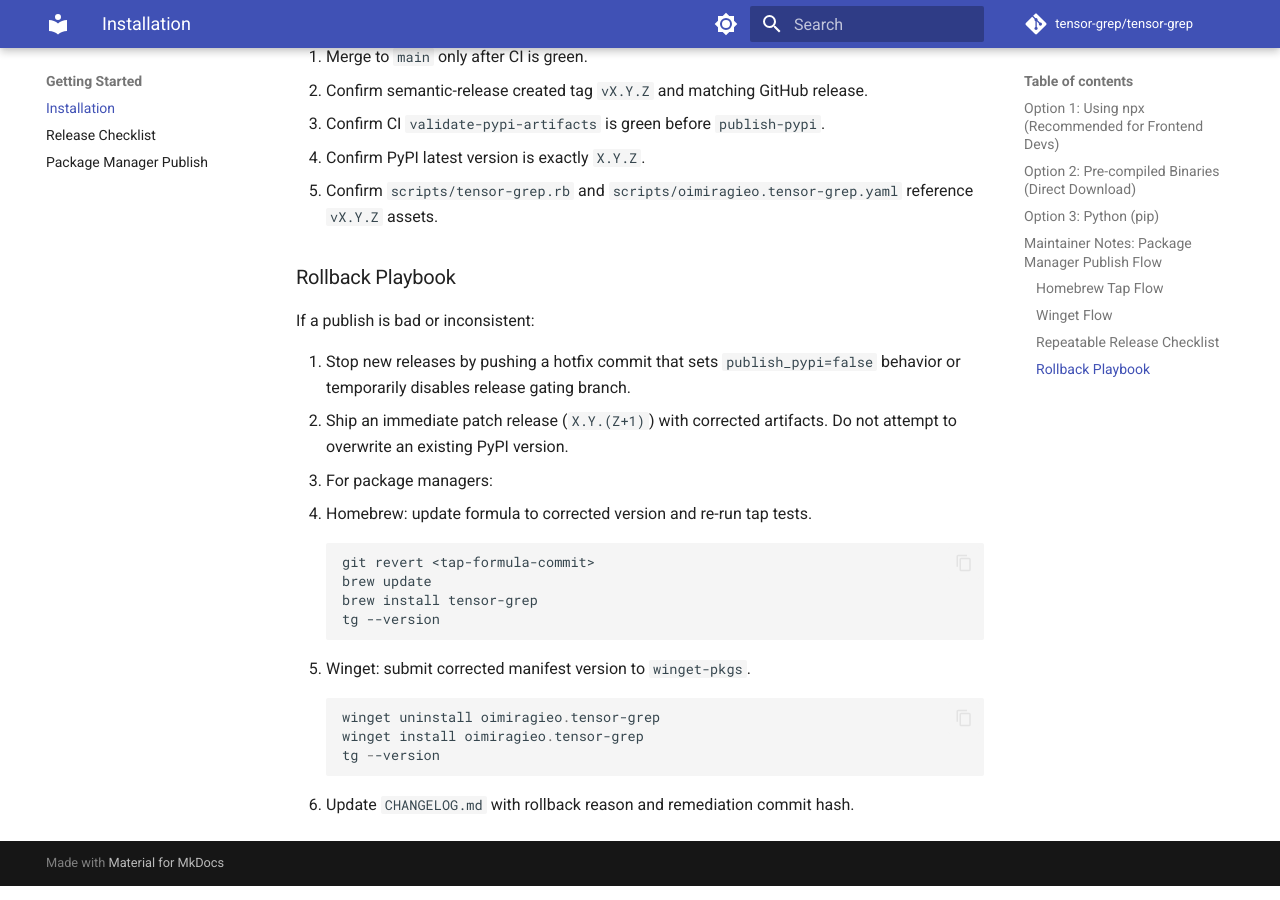
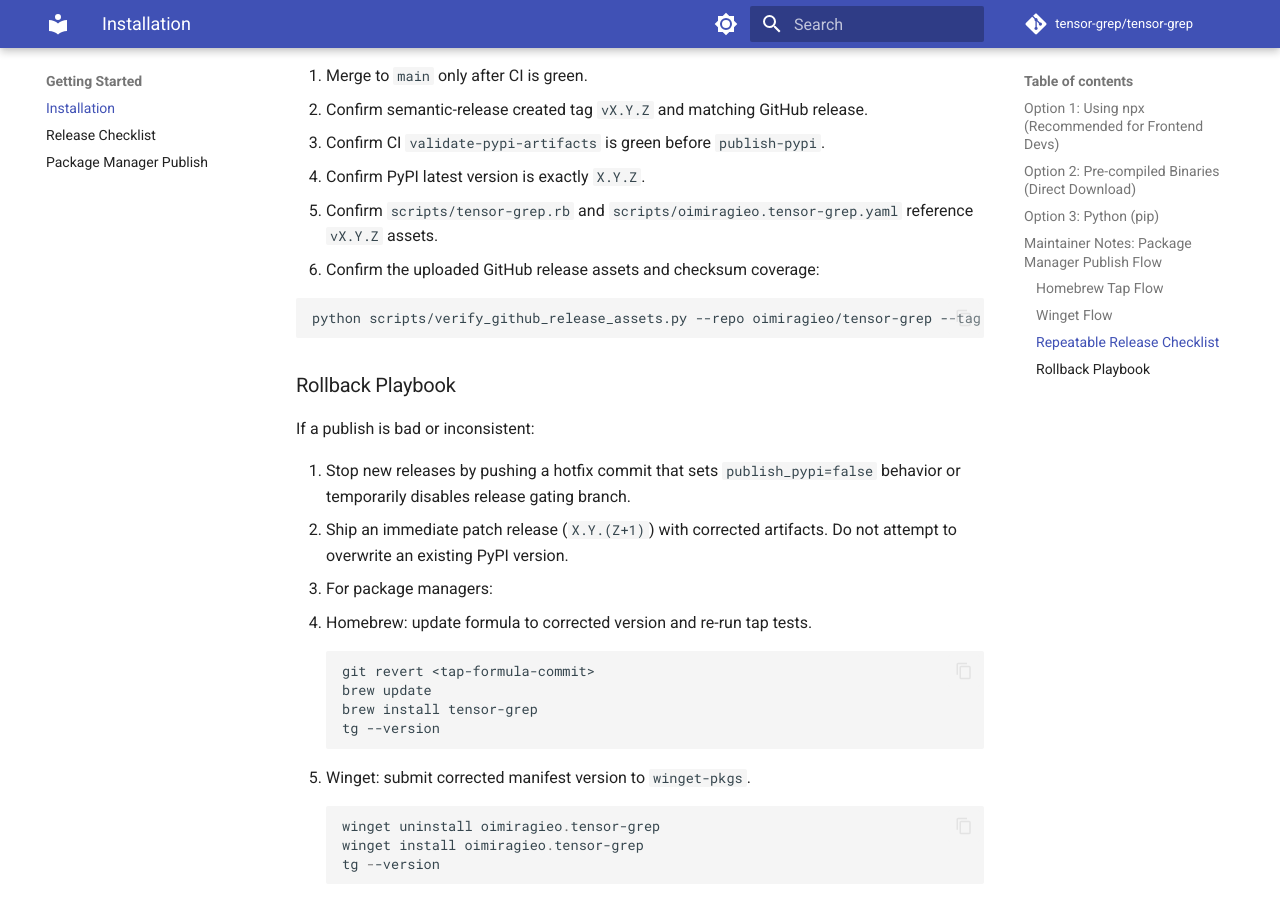
Before and after one commit to oimiragieo/tensor-grep, an MkDocs documentation site: the page built from docs/installation.md, in a window 1280 px wide and 900 px high, scrolled down 2755 px. Built offline with MkDocs 1.6.1 and Material for MkDocs 9.7.7, drawn with Linux system fonts in a browser that asks for light colours; comment, search, counter and statistics services are not loaded; some of the changed text lies outside the part shown.

Commit message:
docs(install): require tap install and asset verification commands

````diff
--- a/docs/installation.md
+++ b/docs/installation.md
@@ -67,6 +67,7 @@
 ```bash
 brew tap oimiragieo/tap
 brew install tensor-grep
+brew install oimiragieo/tap/tensor-grep
 tg --version
 ```
 
@@ -114,6 +115,11 @@
 3. Confirm CI `validate-pypi-artifacts` is green before `publish-pypi`.
 4. Confirm PyPI latest version is exactly `X.Y.Z`.
 5. Confirm `scripts/tensor-grep.rb` and `scripts/oimiragieo.tensor-grep.yaml` reference `vX.Y.Z` assets.
+6. Confirm the uploaded GitHub release assets and checksum coverage:
+
+```bash
+python scripts/verify_github_release_assets.py --repo oimiragieo/tensor-grep --tag vX.Y.Z
+```
 
 ### Rollback Playbook
 
````
Also changed, not shown: 2 other files.
